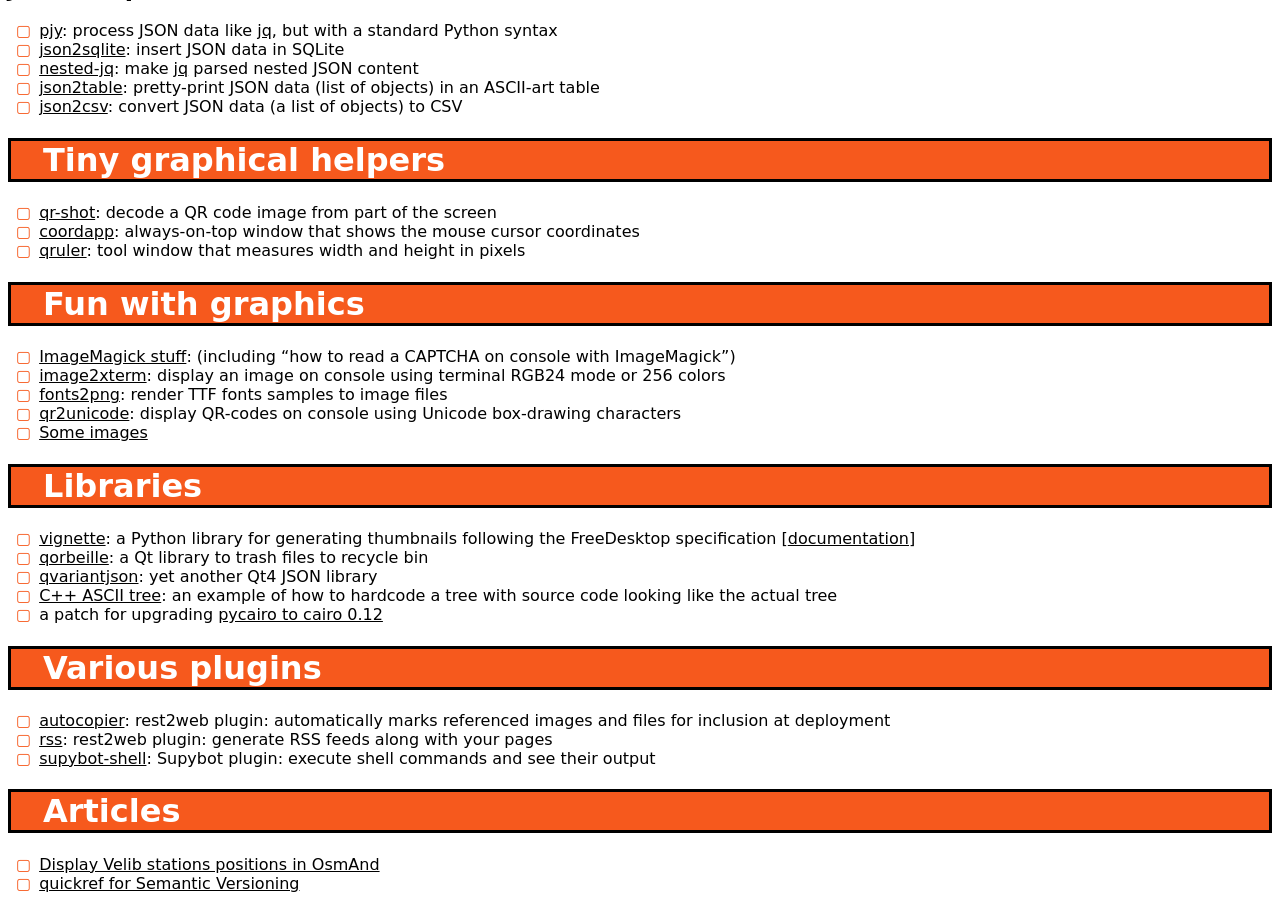
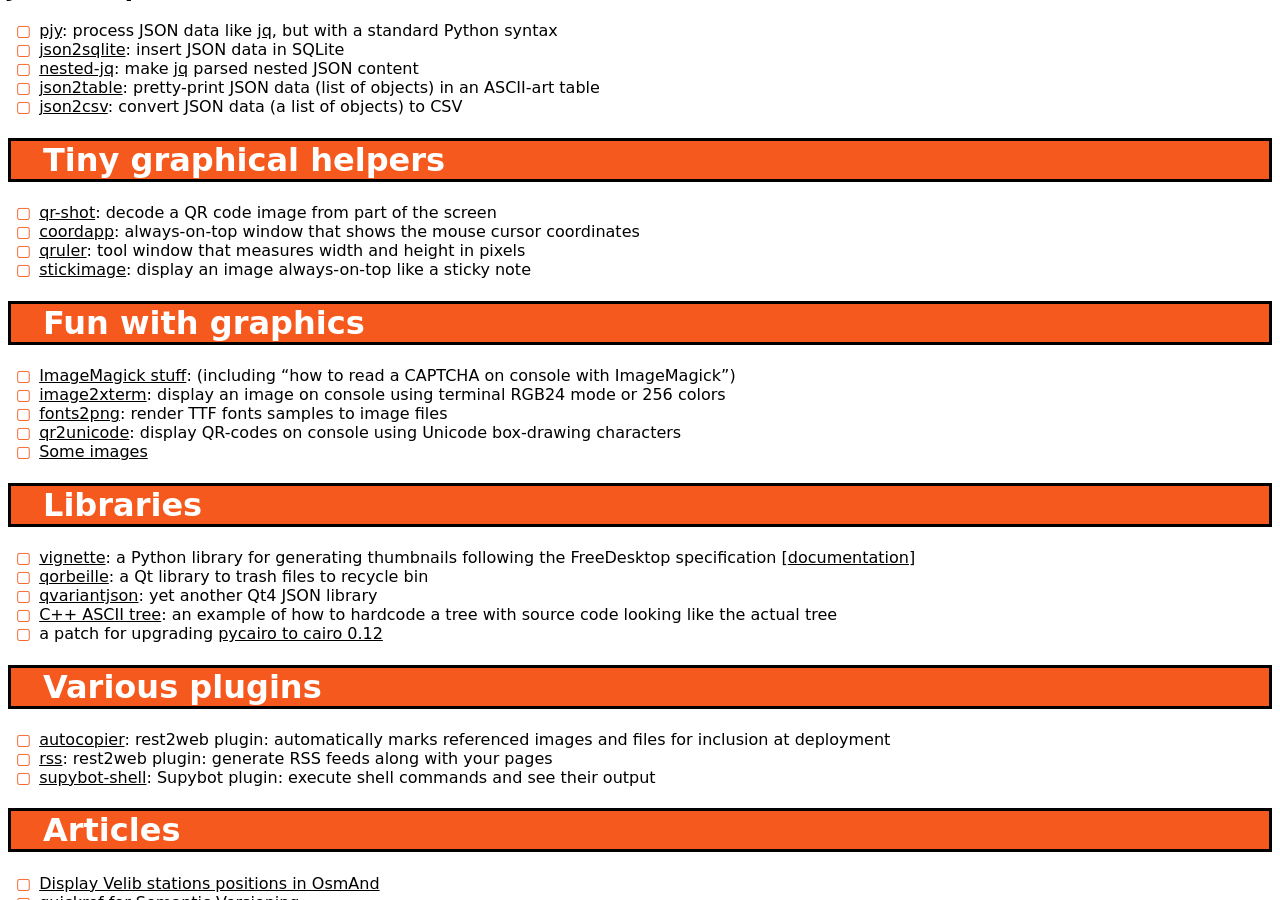
Before and after one commit to hydrargyrum/hydrargyrum.github.io, a Jekyll site: the page built from index-progs.md, in a window 1280 px wide and 900 px high, scrolled down 592 px. Built offline with Jekyll 4.4.1, drawn with Linux system fonts in a browser that asks for light colours.

Commit message:
added 'stickimage' to index

```diff
--- a/index-progs.md
+++ b/index-progs.md
@@ -41,6 +41,7 @@
 - [qr-shot](qr-shot): decode a QR code image from part of the screen
 - [coordapp](coordapp): always-on-top window that shows the mouse cursor coordinates
 - [qruler](qruler): tool window that measures width and height in pixels
+- [stickimage](https://github.com/hydrargyrum/attic/tree/master/stickimage): display an image always-on-top like a sticky note
 
 
 # Fun with graphics #
```
